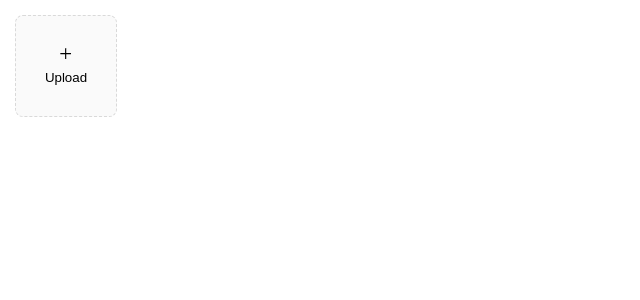
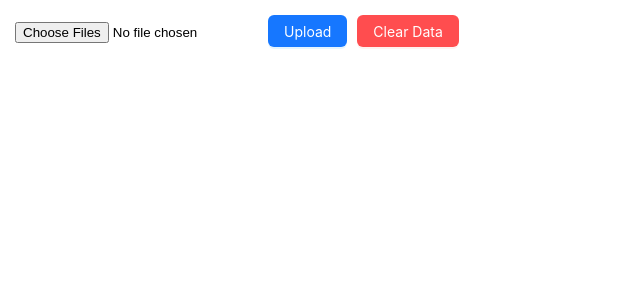
Before and after one commit to souravsoftwareer/ReactUploader, a React (Create React App) app: page / in a window 1280 px wide. Shown: the top 300 px of the page, without its empty margins (0-640 px from the left). Built offline with nearby package versions, Linux system fonts and the light colour scheme.

Commit message:
changes made

```diff
--- a/src/App.js
+++ b/src/App.js
@@ -1,7 +1,7 @@
 import logo from './logo.svg';
 import './App.css';
 import {
-  Col, Row, Upload
+  Col, Row, Button
 } from 'antd'
 import { useState } from 'react';
 import { PlusOutlined } from '@ant-design/icons';
@@ -17,74 +17,48 @@ const getBase64 = (file) =>
 function App() {
 
   const [fileList, setFileList] = useState([])
-  const [previewOpen, setPreviewOpen] = useState(false);
-  const [previewImage, setPreviewImage] = useState('');
-  const [previewTitle, setPreviewTitle] = useState('');
 
-  const beforeUpload = (file, fileList) => {
-    if (fileList.includes(file.name)) {
-      console.log(`${file.name} is disabled.`);
-      return false; // Disable the file
-    }
-    return true; // Enable other files
+
+
+  const handleFileChange = (e) => {
+    const files = Array.from(e.target.files);
+    setFileList(files);
   };
 
-  const handlePreview = async (file) => {
-    if (!file.url && !file.preview) {
-      file.preview = await getBase64(file.originFileObj);
+  const uploadFiles=()=>{
+    if(fileList.length == 0) {
+      alert("No files choosen to upload !!!!")
+      return
     }
-    setPreviewImage(file.url || file.preview);
-    setPreviewOpen(true);
-    setPreviewTitle(file.name || file.url.substring(file.url.lastIndexOf('/') + 1));
-  };
-  const handleChange = ({ fileList: newFileList }) => setFileList(newFileList);
-  console.log("file list", fileList)
-  const uploadButton = (
-    <button
-      style={{
-        border: 0,
-        background: 'none',
-      }}
-      type="button"
-    >
-      <PlusOutlined />
-      <div
-        style={{
-          marginTop: 8,
-        }}
-      >
-        Upload
-      </div>
-    </button>
-  );
+  }
+
+  const clearFiles=()=>{
+    alert("Files are cleared !!")
+  }
 
 
   return (
 
     <>
       <Row style={{ margin: 15 }}>
-        <Upload
-          action="https://run.mocky.io/v3/435e224c-44fb-4773-9faf-380c5e6a2188"
-          listType="picture-card"
-          // fileList={fileList}
-          onPreview={handlePreview}
-          onChange={handleChange}
-          multiple
-          // beforeUpload={beforeUpload}
-        >
-          {fileList.length >= 8 ? null : uploadButton}
-        </Upload>
+        <Col md={24} sm={24} xs={24} lg={24}>
+          <div className={'d-flex flex-row'}>
+            <input type="file" multiple onChange={handleFileChange} />
+            <Button type="primary" onClick={() => uploadFiles()}>Upload</Button>
+            <Button type="primary" danger onClick={() => clearFiles()} style={{ marginLeft:10 }}>Clear Data</Button>
+          </div>
+        </Col>
       </Row>
       <Row gutter={0}>
-        {fileList.map((item) => {
+        {fileList.map((item, index) => {
 
           return (
 
             <Col md={3} lg={3} sm={24} xs={24} style={{ margin: 15 }}>
               <img
                 alt="example"
-                style={{ borderRadius: 5, objectFit: 'contain', width: '100%' }}
-                src={item.thumbUrl}
+                style={{ borderRadius: 5, objectFit: 'cover', height: 200, width: '100%' }}
+                src={URL.createObjectURL(item)} alt={`file-${index}`}
               />
               <p>Upload Status</p>
             </Col>
```
